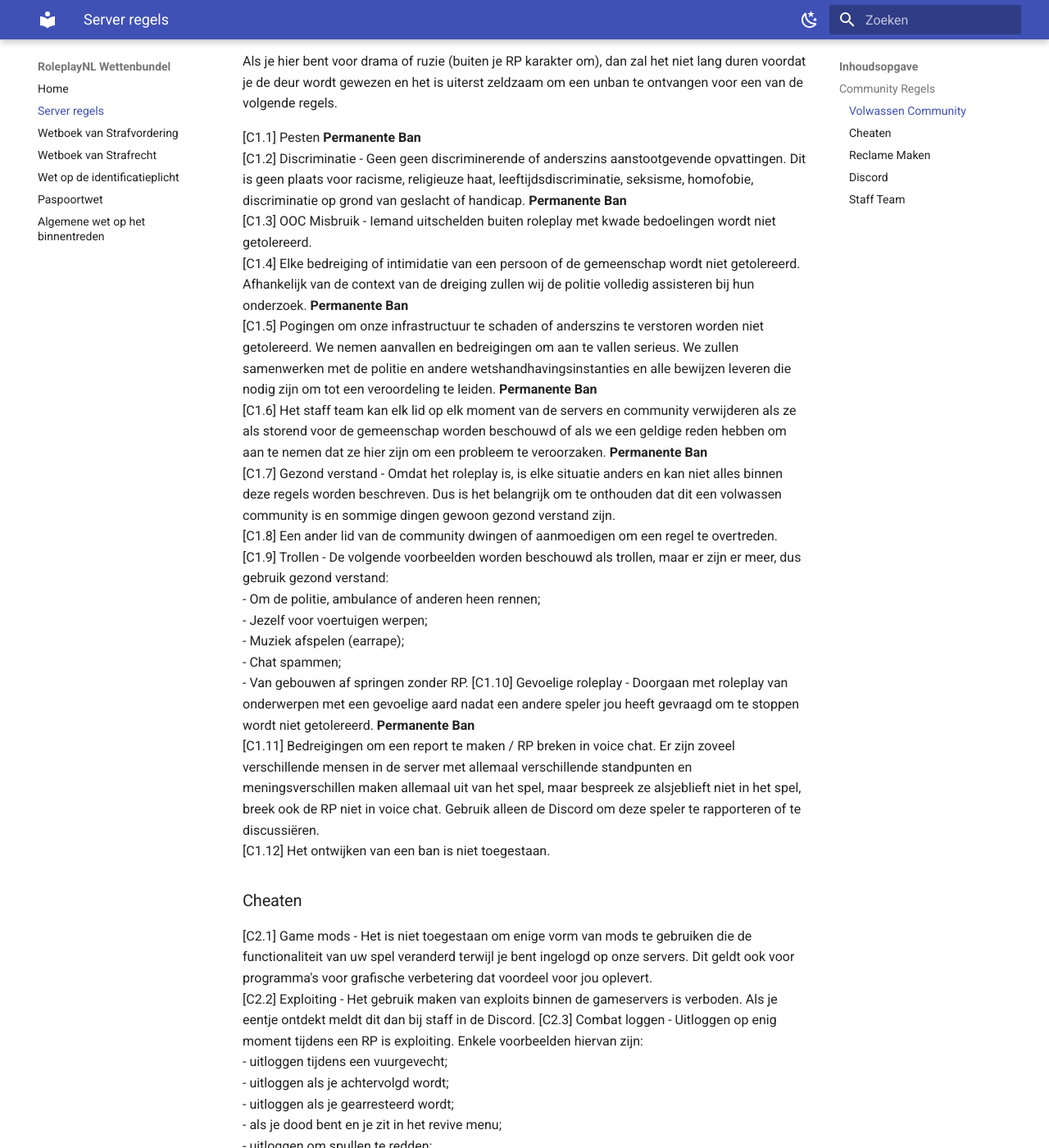
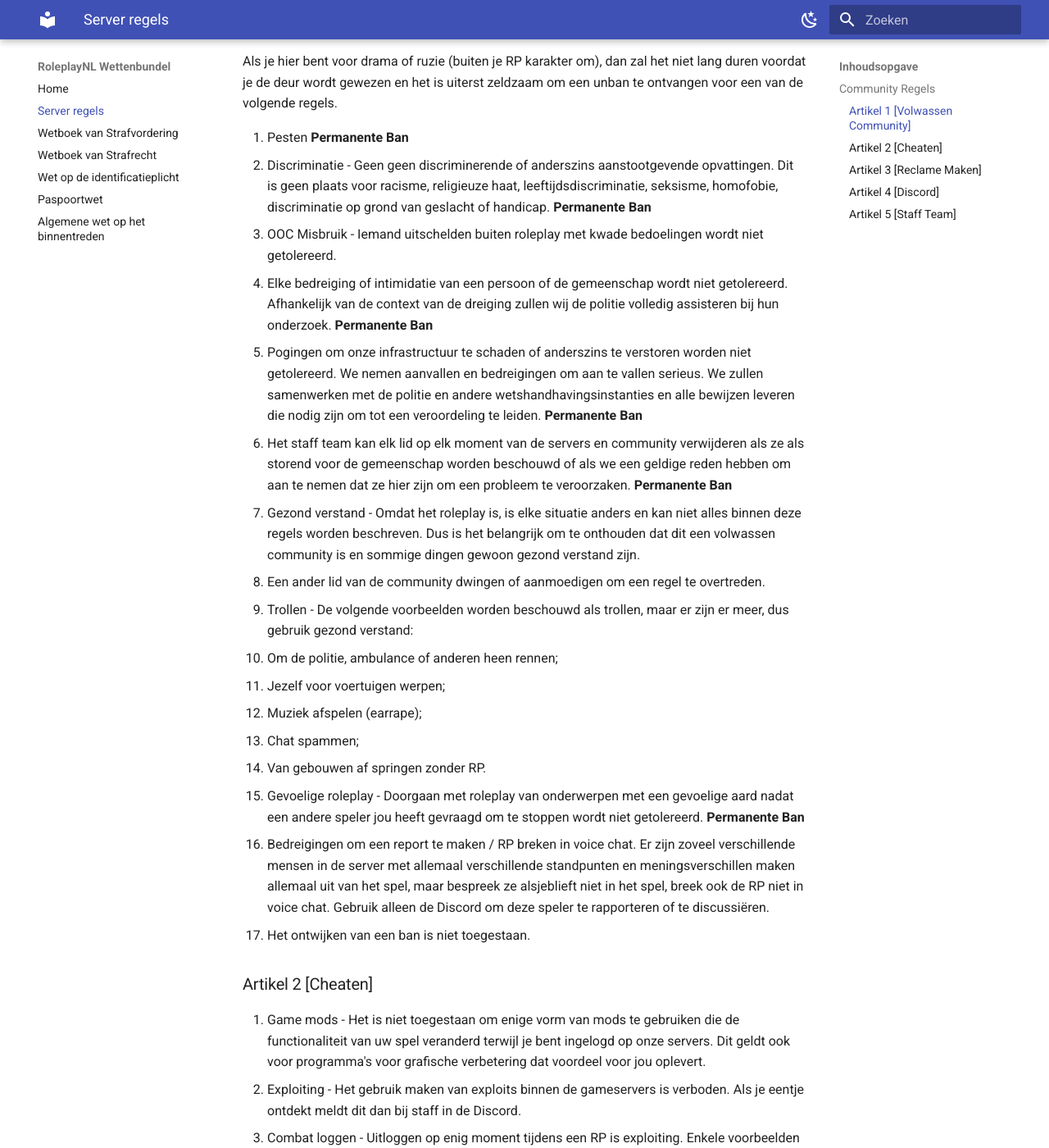
Before and after one commit to EnriqueFernandez20/FutureRP-Wettenbundel, an MkDocs documentation site: the page built from docs/server-regels.md, in a window 1280 px wide and 1400 px high, scrolled down 1075 px. Shown: the whole window at 82% size. Built offline with MkDocs 1.6.1 and Material for MkDocs 9.7.7, drawn with Linux system fonts in a browser that asks for light colours; some of the changed text lies outside the part shown.

Commit message:
Update server-regels.md

```diff
--- a/docs/server-regels.md
+++ b/docs/server-regels.md
@@ -10,7 +10,7 @@ Om te beginnen willen we duidelijk maken dat dit een vriendelijke community is,
 
 Let op: dit zijn de officiële regels. Als je anders wordt verteld, negeer deze persoon dan.
 
-### Volwassen Community
+### Artikel 1 [Volwassen Community]
 Omdat GTA 5 door de ESRB is geclassificeerd als 17+ hebben we er voor gekozen om een 17+ beleid aan te nemen voor de spelers op onze FiveM server. Spelers waarvan ontdekt worden dat ze in overschrijding zijn met deze regel worden verbanne. We nemen geen aansprakelijkheid om ervoor te zorgen dat spelers oud genoeg zijn, noch komen we in het mijnenveld van 'je leeftijd bewijzen'. Het is voldoende om te zeggen dat als je minderjarig bent en je ontdekt wordt, je een ban ontvangt zodra we het weten. Dit is voor ieders bescherming.
 
 Het betekent echter zeker niet dat je 17+ moet zijn om lid te zijd van onze Discord community. We respecteren jongeren en ouderen in onze gemeenschap en discriminatie wordt niet getolereerd.
@@ -19,28 +19,28 @@ We verwachten van mensen dat ze respect tonen, zich als een volwassene gedragen
 
 Als je hier bent voor drama of ruzie (buiten je RP karakter om), dan zal het niet lang duren voordat je de deur wordt gewezen en het is uiterst zeldzaam om een unban te ontvangen voor een van de volgende regels.
 
-[C1.1] Pesten **Permanente Ban**
-[C1.2] Discriminatie - Geen geen discriminerende of anderszins aanstootgevende opvattingen. Dit is geen plaats voor racisme, religieuze haat, leeftijdsdiscriminatie, seksisme, homofobie, discriminatie op grond van geslacht of handicap. **Permanente Ban**
-[C1.3] OOC Misbruik - Iemand uitschelden buiten roleplay met kwade bedoelingen wordt niet getolereerd.
-[C1.4] Elke bedreiging of intimidatie van een persoon of de gemeenschap wordt niet getolereerd. Afhankelijk van de context van de dreiging zullen wij de politie volledig assisteren bij hun onderzoek. **Permanente Ban**
-[C1.5] Pogingen om onze infrastructuur te schaden of anderszins te verstoren worden niet getolereerd. We nemen aanvallen en bedreigingen om aan te vallen serieus. We zullen samenwerken met de politie en andere wetshandhavingsinstanties en alle bewijzen leveren die nodig zijn om tot een veroordeling te leiden. **Permanente Ban**
-[C1.6] Het staff team kan elk lid op elk moment van de servers en community verwijderen als ze als storend voor de gemeenschap worden beschouwd of als we een geldige reden hebben om aan te nemen dat ze hier zijn om een probleem te veroorzaken. **Permanente Ban**
-[C1.7] Gezond verstand - Omdat het roleplay is, is elke situatie anders en kan niet alles binnen deze regels worden beschreven. Dus is het belangrijk om te onthouden dat dit een volwassen community is en sommige dingen gewoon gezond verstand zijn.
-[C1.8] Een ander lid van de community dwingen of aanmoedigen om een regel te overtreden.
-[C1.9] Trollen - De volgende voorbeelden worden beschouwd als trollen, maar er zijn er meer, dus gebruik gezond verstand:
+1. Pesten **Permanente Ban**
+2. Discriminatie - Geen geen discriminerende of anderszins aanstootgevende opvattingen. Dit is geen plaats voor racisme, religieuze haat, leeftijdsdiscriminatie, seksisme, homofobie, discriminatie op grond van geslacht of handicap. **Permanente Ban**
+3. OOC Misbruik - Iemand uitschelden buiten roleplay met kwade bedoelingen wordt niet getolereerd.
+4. Elke bedreiging of intimidatie van een persoon of de gemeenschap wordt niet getolereerd. Afhankelijk van de context van de dreiging zullen wij de politie volledig assisteren bij hun onderzoek. **Permanente Ban**
+5. Pogingen om onze infrastructuur te schaden of anderszins te verstoren worden niet getolereerd. We nemen aanvallen en bedreigingen om aan te vallen serieus. We zullen samenwerken met de politie en andere wetshandhavingsinstanties en alle bewijzen leveren die nodig zijn om tot een veroordeling te leiden. **Permanente Ban**
+6. Het staff team kan elk lid op elk moment van de servers en community verwijderen als ze als storend voor de gemeenschap worden beschouwd of als we een geldige reden hebben om aan te nemen dat ze hier zijn om een probleem te veroorzaken. **Permanente Ban**
+7. Gezond verstand - Omdat het roleplay is, is elke situatie anders en kan niet alles binnen deze regels worden beschreven. Dus is het belangrijk om te onthouden dat dit een volwassen community is en sommige dingen gewoon gezond verstand zijn.
+8. Een ander lid van de community dwingen of aanmoedigen om een regel te overtreden.
+9. Trollen - De volgende voorbeelden worden beschouwd als trollen, maar er zijn er meer, dus gebruik gezond verstand:
 - Om de politie, ambulance of anderen heen rennen;
 - Jezelf voor voertuigen werpen;
 - Muziek afspelen (earrape);
 - Chat spammen;
 - Van gebouwen af springen zonder RP.
-[C1.10] Gevoelige roleplay - Doorgaan met roleplay van onderwerpen met een gevoelige aard nadat een andere speler jou heeft gevraagd om te stoppen wordt niet getolereerd. **Permanente Ban**
-[C1.11] Bedreigingen om een report te maken / RP breken in voice chat. Er zijn zoveel verschillende mensen in de server met allemaal verschillende standpunten en meningsverschillen maken allemaal uit van het spel, maar bespreek ze alsjeblieft niet in het spel, breek ook de RP niet in voice chat. Gebruik alleen de Discord om deze speler te rapporteren of te discussiëren.
-[C1.12] Het ontwijken van een ban is niet toegestaan.
+10. Gevoelige roleplay - Doorgaan met roleplay van onderwerpen met een gevoelige aard nadat een andere speler jou heeft gevraagd om te stoppen wordt niet getolereerd. **Permanente Ban**
+11. Bedreigingen om een report te maken / RP breken in voice chat. Er zijn zoveel verschillende mensen in de server met allemaal verschillende standpunten en meningsverschillen maken allemaal uit van het spel, maar bespreek ze alsjeblieft niet in het spel, breek ook de RP niet in voice chat. Gebruik alleen de Discord om deze speler te rapporteren of te discussiëren.
+12. Het ontwijken van een ban is niet toegestaan.
 
-### Cheaten
-[C2.1] Game mods - Het is niet toegestaan om enige vorm van mods te gebruiken die de functionaliteit van uw spel veranderd terwijl je bent ingelogd op onze servers. Dit geldt ook voor programma's voor grafische verbetering dat voordeel voor jou oplevert.
-[C2.2] Exploiting - Het gebruik maken van exploits binnen de gameservers is verboden. Als je eentje ontdekt meldt dit dan bij staff in de Discord.
-[C2.3] Combat loggen - Uitloggen op enig moment tijdens een RP is exploiting. Enkele voorbeelden hiervan zijn:
+### Artikel 2 [Cheaten]
+1. Game mods - Het is niet toegestaan om enige vorm van mods te gebruiken die de functionaliteit van uw spel veranderd terwijl je bent ingelogd op onze servers. Dit geldt ook voor programma's voor grafische verbetering dat voordeel voor jou oplevert.
+2. Exploiting - Het gebruik maken van exploits binnen de gameservers is verboden. Als je eentje ontdekt meldt dit dan bij staff in de Discord.
+3. Combat loggen - Uitloggen op enig moment tijdens een RP is exploiting. Enkele voorbeelden hiervan zijn:
 - uitloggen tijdens een vuurgevecht;
 - uitloggen als je achtervolgd wordt;
 - uitloggen als je gearresteerd wordt;
@@ -48,22 +48,22 @@ Als je hier bent voor drama of ruzie (buiten je RP karakter om), dan zal het nie
 - uitloggen om spullen te redden;
 - uitloggen als je geboeid bent.
 De straf hierop is een **Permanente Ban**. Staff kan een weloverwogen beslissing nemen, afhankelijk van of u een poging heeft gedaan om het probleem op te lossen.
-[C2.4] Combat storing - Jouw voertuig opslaan om roleplay te voorkomen, zoals het stallen van een voertuigen terwijl je achtervolgd wordt om er voordeel uit te halen.
+4. Combat storing - Jouw voertuig opslaan om roleplay te voorkomen, zoals het stallen van een voertuigen terwijl je achtervolgd wordt om er voordeel uit te halen.
 
-### Reclame Maken
-[C3.1] Adverteren - Reclame maken voor een van de volgende diensten op onze servers/Discord zonder toestemming is een **Permanente Ban**.
+### Artikel 3 [Reclame Maken]
+1. Adverteren - Reclame maken voor een van de volgende diensten op onze servers/Discord zonder toestemming is een **Permanente Ban**.
 - FiveM servers;
 - Discord;
 - Social Media groepen;
 - Websites/andere communities.
 
-### Discord
-[C4.1] Aanstootgevende avatars of avatars van twijfelachtige aard mogen niet worden gebruikt, afhankelijk van de avatar word je gewaarschuwd, gekicked, of geband.
-[C4.2] Imitatie - Jezelf voordoen als andere leden, zoals het veranderen van je naam wordt bestraft met een ban.
+### Artikel 4 [Discord]
+1. Aanstootgevende avatars of avatars van twijfelachtige aard mogen niet worden gebruikt, afhankelijk van de avatar word je gewaarschuwd, gekicked, of geband.
+2. Imitatie - Jezelf voordoen als andere leden, zoals het veranderen van je naam wordt bestraft met een ban.
 
-### Staff Team
-[C5.1] Enig besluit dat het staff team maakt is definitief.
-[C5.2] Misbruik/vloeken of onaangenaam gedragen jegens het staff team is niet acceptabel.
-[C5.3] Stuur geen berichten naar staff leden via DMs/reacties of hun persoonlijke social media accounts toe te voegen.
-[C5.4] Elk misbruik van een staff functie in welke vorm dan ook zal leiden tot een kick uit het staff team en mogelijk een ban van de server.
-[C5.5] Staff mag niet teleporteren, items/geld inspawnen om spelers in enige vorm te helpen. (Tenzij er een gegronde reden is)
+### Artikel 5 [Staff Team]
+1. Enig besluit dat het staff team maakt is definitief.
+2. Misbruik/vloeken of onaangenaam gedragen jegens het staff team is niet acceptabel.
+3. Stuur geen berichten naar staff leden via DMs/reacties of hun persoonlijke social media accounts toe te voegen.
+4. Elk misbruik van een staff functie in welke vorm dan ook zal leiden tot een kick uit het staff team en mogelijk een ban van de server.
+5. Staff mag niet teleporteren, items/geld inspawnen om spelers in enige vorm te helpen. (Tenzij er een gegronde reden is)
```
